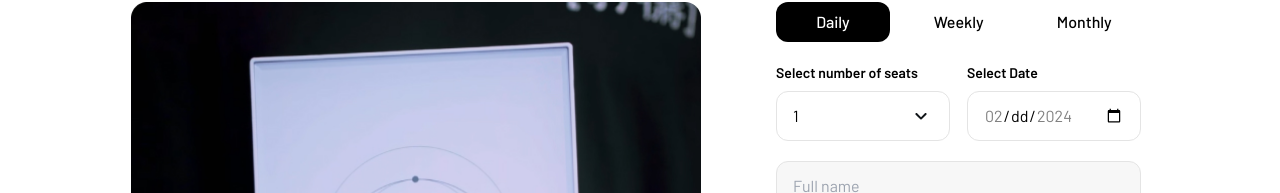
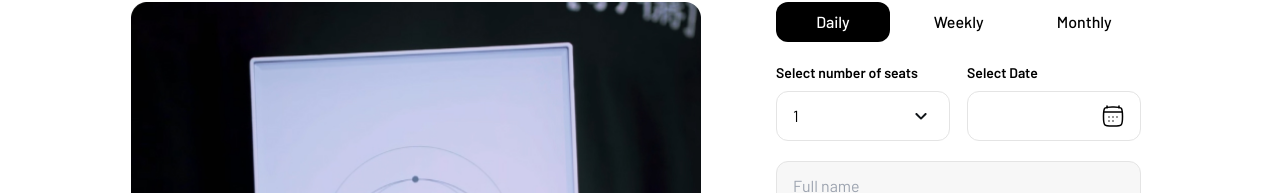
Before and after one commit to goodnessaig1/soltec-academy, a React (Vite) app: page /book-workspace/bookspace in a window 1280 px wide. Shown: the part 205-398 px from the top of the page. Built offline with nearby package versions, Linux system fonts and the light colour scheme.

Commit message:
Completed the workspace dashboard

```diff
--- a/src/App.css
+++ b/src/App.css
@@ -595,3 +595,11 @@
 .z_indd {
   z-index: 800 !important;
 }
+
+input[type='date'] {
+  min-width: 95.6%;
+  -webkit-appearance: none;
+  min-height: calc(
+    var(--lwc-heightInput, 1.875rem) + (1px * 2) + 24px
+  ) !important;
+}
--- a/src/Utils/Assets.jsx
+++ b/src/Utils/Assets.jsx
@@ -43,6 +43,7 @@ import Meet from '../assets/meet.png';
 import ArrowDown from '../assets/arrow-down.svg';
 import BackArrow from '../assets/back-arrow.svg';
 import AddRound from '../assets/add-rounded.svg';
+import Calendar from '../assets/calendar.svg';
 
 export {
   Logo,
@@ -90,4 +91,5 @@ export {
   ArrowDown,
   BackArrow,
   AddRound,
+  Calendar,
 };
--- a/src/components/WorkSpace/BookSpace.jsx
+++ b/src/components/WorkSpace/BookSpace.jsx
@@ -1,6 +1,6 @@
 /* eslint-disable react/prop-types */
 import Header from '../Header/Header';
-import { useEffect, useState } from 'react';
+import { useEffect, useRef, useState } from 'react';
 import 'react-calendar/dist/Calendar.css';
 import {
   format,
@@ -13,12 +13,15 @@ import {
 import { motion, AnimatePresence } from 'framer-motion';
 import {
   ArrowDown,
+  Calendar,
   Codes,
   Meet,
   Starlink1,
   Vector1,
   Vector2,
 } from '../../Utils/Assets';
+import DatePicker from 'react-datepicker';
+import 'react-datepicker/dist/react-datepicker.css';
 
 const BookSpace = () => {
   const [days, setDays] = useState('Daily');
@@ -71,8 +74,8 @@ const BookSpace = () => {
     }
   }, [days, numberOfSeates]);
 
-  const handleDateChange = event => {
-    const selectedDateString = event.target.value;
+  const handleDateChange = date => {
+    const selectedDateString = date;
     const parsedDate = new Date(selectedDateString);
     let endDate = addDays(
       parsedDate,
@@ -135,6 +138,12 @@ const BookSpace = () => {
       price,
     });
     setOpenModal(true);
+  };
+  const datePickerRef = useRef(null);
+  const openCalendar = () => {
+    if (datePickerRef.current) {
+      datePickerRef.current.setOpen(true);
+    }
   };
   return (
     <div>
@@ -233,9 +242,25 @@ const BookSpace = () => {
                         Select Date
                       </h1>
                       <div className='seats_bg h-[50px] hover:bg-[#f3f3f3]  hover:cursor-pointer transition duration-300 px-[16px] rounded-[12px] flex items-center justify-between'>
-                        <input
+                        <DatePicker
+                          ref={datePickerRef}
+                          selected={selectedDate}
+                          onChange={handleDateChange}
+                          minDate={firstDayOfMonth}
+                          maxDate={lastDayOfMonth}
+                          onFocus={e => {
+                            e.currentTarget.readOnly = true; // To prevent keyboard on mobile devices
+                          }}
+                          className='outline-none bg-transparent w-full'
+                        ></DatePicker>
+                        <img src={Calendar} onClick={openCalendar} alt='' />
+                        {/* <input
                           type='date'
                           name='duration'
+                          onFocus={e => {
+                            e.currentTarget.type = 'date';
+                            e.currentTarget.focus();
+                          }}
                           value={selectedDate || ''}
                           onChange={event => {
                             handleDateChange(event);
@@ -243,7 +268,7 @@ const BookSpace = () => {
                           min={format(firstDayOfMonth, 'yyyy-MM-dd')}
                           max={format(lastDayOfMonth, 'yyyy-MM-dd')}
                           className='outline-none bg-transparent w-full'
-                        />
+                        /> */}
                       </div>
                     </div>
                   </div>
```
Also changed, not shown: src/assets/calendar.svg (added).
